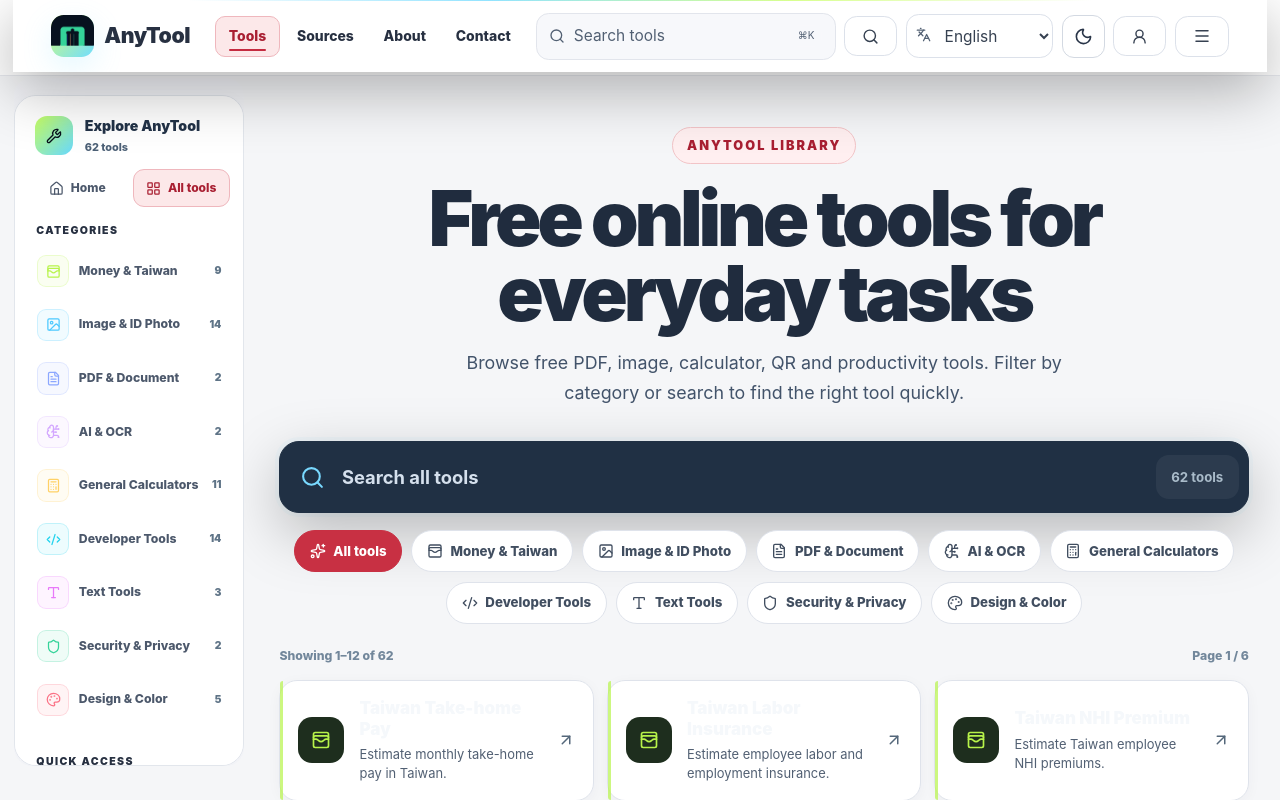
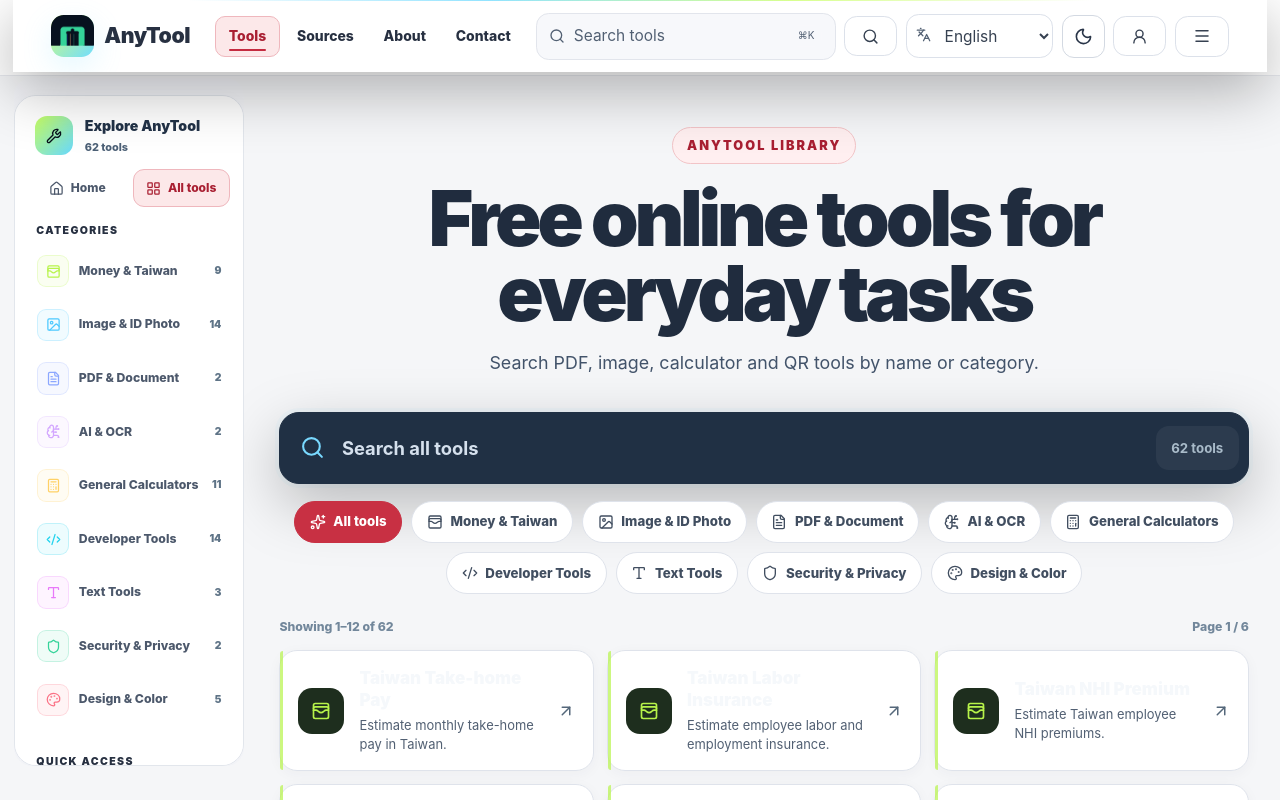
Before and after one commit to KanwarAfaq/anytool-online, a React (Vite) app: page /tools in a window 1280 px wide. Shown: the top 800 px of the page. Built offline with nearby package versions, Linux system fonts and the light colour scheme.

Commit message:
content: replace redundant tool-page marketing and prerender URL boilerplate

```diff
--- a/src/pages/Tools.jsx
+++ b/src/pages/Tools.jsx
@@ -15,10 +15,10 @@ export default function Tools(){
  const [category,setCategory]=useState('all')
  const [page,setPage]=useState(1)
  const C={
-  en:{eyebrow:'AnyTool library',title:'Free online tools for everyday tasks',body:'Browse free PDF, image, calculator, QR and productivity tools. Filter by category or search to find the right tool quickly.',search:'Search all tools',count:'tools',empty:'No tools match your search.',all:'All tools',showing:'Showing',of:'of',page:'Page',previous:'Previous',next:'Next'},
-  'zh-TW':{eyebrow:'AnyTool 工具庫',title:'找到工具，立即完成。',body:'不用一次面對整頁工具卡。搜尋、分類，分頁瀏覽更容易。',search:'搜尋所有工具',count:'個工具',empty:'找不到相符工具。',all:'全部工具',showing:'顯示',of:'共',page:'第',previous:'上一頁',next:'下一頁'},
-  ar:{eyebrow:'مكتبة AnyTool',title:'ابحث عن أداة وأنجز المهمة.',body:'أدوات واضحة بدون جدار طويل من البطاقات. ابحث وصفّح المكتبة على صفحات أصغر.',search:'ابحث في كل الأدوات',count:'أداة',empty:'لا توجد أدوات مطابقة.',all:'كل الأدوات',showing:'عرض',of:'من',page:'صفحة',previous:'السابق',next:'التالي'},
-  ur:{eyebrow:'AnyTool لائبریری',title:'ٹول تلاش کریں، کام مکمل کریں۔',body:'لمبی کارڈ وال کے بجائے تلاش، فلٹر اور چھوٹے صفحات کے ذریعے ٹولز دیکھیں۔',search:'تمام ٹولز تلاش کریں',count:'ٹولز',empty:'کوئی ٹول نہیں ملا۔',all:'تمام ٹولز',showing:'دکھائے جا رہے ہیں',of:'از',page:'صفحہ',previous:'پچھلا',next:'اگلا'}
+  en:{eyebrow:'AnyTool library',title:'Free online tools for everyday tasks',body:'Search PDF, image, calculator and QR tools by name or category.',search:'Search all tools',count:'tools',empty:'No tools match your search.',all:'All tools',showing:'Showing',of:'of',page:'Page',previous:'Previous',next:'Next'},
+  'zh-TW':{eyebrow:'AnyTool 工具庫',title:'找到工具，立即完成。',body:'搜尋或依類別篩選 PDF、圖片與計算工具。',search:'搜尋所有工具',count:'個工具',empty:'找不到相符工具。',all:'全部工具',showing:'顯示',of:'共',page:'第',previous:'上一頁',next:'下一頁'},
+  ar:{eyebrow:'مكتبة AnyTool',title:'ابحث عن أداة وأنجز المهمة.',body:'ابحث عن أدوات PDF والصور والحاسبات حسب الاسم أو الفئة.',search:'ابحث في كل الأدوات',count:'أداة',empty:'لا توجد أدوات مطابقة.',all:'كل الأدوات',showing:'عرض',of:'من',page:'صفحة',previous:'السابق',next:'التالي'},
+  ur:{eyebrow:'AnyTool لائبریری',title:'ٹول تلاش کریں، کام مکمل کریں۔',body:'PDF، تصاویر اور کیلکولیٹر ٹولز نام یا زمرے کے مطابق تلاش کریں۔',search:'تمام ٹولز تلاش کریں',count:'ٹولز',empty:'کوئی ٹول نہیں ملا۔',all:'تمام ٹولز',showing:'دکھائے جا رہے ہیں',of:'از',page:'صفحہ',previous:'پچھلا',next:'اگلا'}
  }[lang]
  const filtered=useMemo(()=>tools.filter(tool=>(category==='all'||tool.category===category)&&(!query.trim()||(toolName(tool)+' '+toolDescription(tool)+' '+tool.category).toLowerCase().includes(query.toLowerCase()))),[query,category,lang,toolName,toolDescription])
  const pages=Math.max(1,Math.ceil(filtered.length/PAGE_SIZE))
```
